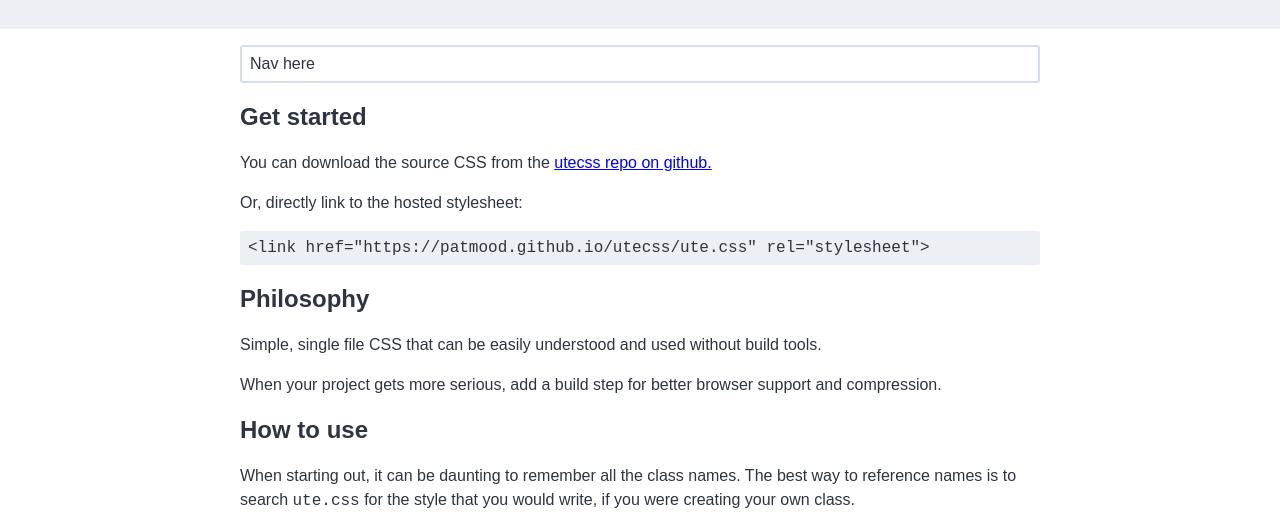
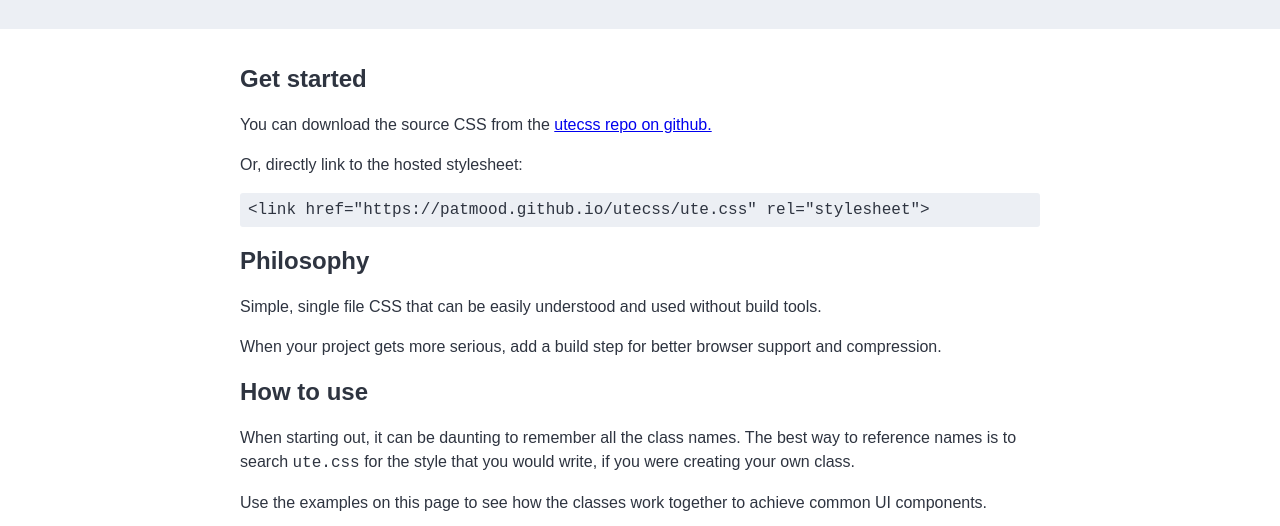
Before and after one commit to patmood/utecss, a plain HTML site: page index.html in a window 1280 px wide. Shown: the part 241-767 px from the top of the page. Drawn offline with Linux system fonts and the light colour scheme.

Commit message:
remove nav

```diff
--- a/index.html
+++ b/index.html
@@ -42,7 +42,6 @@
       <p>A minimal CSS utility library without a build step</p>
     </header>
     <main class="page-width mx-auto p-3">
-      <nav class="border rounded border-gray sticky p-2">Nav here</nav>
       <h2>Get started</h2>
       <p>
         You can download the source CSS from the
```
